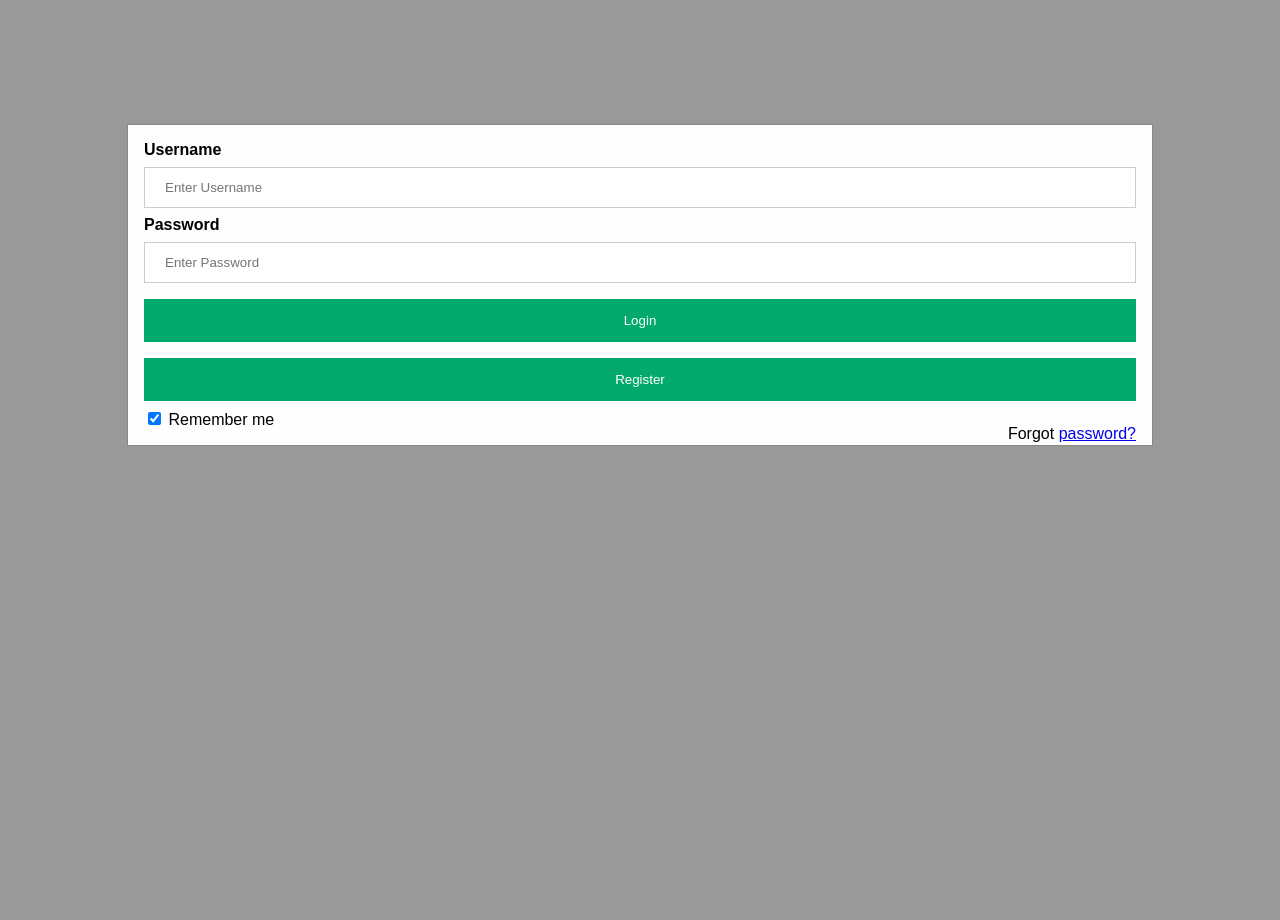
After one commit to benjosephcheruvaippil/ManeedSocietyApp, a Django app: page / in a window 1280 px wide. The commit adds this page. Run offline with Django 4.2, Linux system fonts and the light colour scheme.

Commit message:
sessions

```diff
--- /dev/null
+++ b/loanapp/authentication.py
@@ -0,0 +1,61 @@
+from datetime import datetime
+import re
+from django.http import HttpResponse
+from django.contrib.auth import authenticate
+from django.contrib.auth.models import User
+from django.shortcuts import redirect, render
+from django.views.decorators.csrf import csrf_exempt
+
+
+def login(request):
+    if request.method=="POST":
+        try:
+            usernameInput = request.POST["username"]
+            passwordInput = request.POST["password"]
+
+            if request.POST.get("Register"):
+                result=register(request)
+                if result=="success":
+                    return render(request,"index.html",{"usercreated_message":"User registered succesfully"})
+
+            if usernameInput == "" or passwordInput == "":
+                return HttpResponse({"GetToken": "invalid"})
+
+            # user = authenticate(username=usernameInput, password=passwordInput)
+            # user=User.objects.filter(username=usernameInput,password=passwordInput).get()
+            user=authenticate(username=usernameInput,password=passwordInput)
+
+            if not user:
+                return render(request,"index.html")
+            # token = Token.objects.get_or_create(user=user)
+
+            # request.session["tokenValue"]=token
+
+            request.session['username']=usernameInput
+
+            return render(request,"home-view.html")
+        except:
+            return render(request,"index.html")
+
+    return render(request,"index.html")
+
+
+def register(request):
+    usernameInput = request.POST["username"]
+    passwordInput = request.POST["password"]
+
+    # user=authenticate(username=username,password=password)
+
+    new_user = User.objects.create_user(
+        username=usernameInput, password=passwordInput,last_login=datetime.now())
+
+    # token,_ = Token.objects.get_or_create(user=new_user)
+    return "success"
+    # return render(request,"index.html",{"usercreated_message":"User registered succesfully"})
+
+def logout(request):
+    if request.session.has_key('username'):
+        request.session.flush()
+        return redirect('')
+    else:
+        return redirect('')
--- a/loanapp/templates/home-view.html
+++ b/loanapp/templates/home-view.html
@@ -9,7 +9,7 @@
 </head>
 <body>
 
-<h2>Maneed Cooperative Society</h2>
+<h2>Maneed Cooperative Society  <a class="btn btn-primary" href="/logout">Logout</a></h2>
 <!-- <p>Click on the buttons inside the tabbed menu:</p> -->
 
 <div class="tab">
--- /dev/null
+++ b/loanapp/templates/index.html
@@ -0,0 +1,207 @@
+<!DOCTYPE html>
+<html>
+   <head>
+      <meta name="viewport" content="width=device-width, initial-scale=1">
+      <script src="https://ajax.googleapis.com/ajax/libs/jquery/3.6.0/jquery.min.js"></script>
+      <style>
+         body {font-family: Arial, Helvetica, sans-serif;}
+         /* Full-width input fields */
+         input[type=text], input[type=password] {
+         width: 100%;
+         padding: 12px 20px;
+         margin: 8px 0;
+         display: inline-block;
+         border: 1px solid #ccc;
+         box-sizing: border-box;
+         }
+         /* Set a style for all buttons */
+         button {
+         background-color: #04AA6D;
+         color: white;
+         padding: 14px 20px;
+         margin: 8px 0;
+         border: none;
+         cursor: pointer;
+         width: 100%;
+         }
+         button:hover {
+         opacity: 0.8;
+         }
+         /* Extra styles for the cancel button */
+         .cancelbtn {
+         width: auto;
+         padding: 10px 18px;
+         background-color: #f44336;
+         }
+         /* Center the image and position the close button */
+         .imgcontainer {
+         text-align: center;
+         margin: 24px 0 12px 0;
+         position: relative;
+         }
+         img.avatar {
+         width: 40%;
+         border-radius: 50%;
+         }
+         .container {
+         padding: 16px;
+         }
+         span.psw {
+         float: right;
+         padding-top: 16px;
+         }
+         /* The Modal (background) */
+         .modal {
+         display: none; /* Hidden by default */
+         position: fixed; /* Stay in place */
+         z-index: 1; /* Sit on top */
+         left: 0;
+         top: 0;
+         width: 100%; /* Full width */
+         height: 100%; /* Full height */
+         overflow: auto; /* Enable scroll if needed */
+         background-color: rgb(0,0,0); /* Fallback color */
+         background-color: rgba(0,0,0,0.4); /* Black w/ opacity */
+         padding-top: 60px;
+         }
+         /* Modal Content/Box */
+         .modal-content {
+         background-color: #fefefe;
+         margin: 5% auto 15% auto; /* 5% from the top, 15% from the bottom and centered */
+         border: 1px solid #888;
+         width: 80%; /* Could be more or less, depending on screen size */
+         }
+         /* The Close Button (x) */
+         .close {
+         position: absolute;
+         right: 25px;
+         top: 0;
+         color: #000;
+         font-size: 35px;
+         font-weight: bold;
+         }
+         .close:hover,
+         .close:focus {
+         color: red;
+         cursor: pointer;
+         }
+         /* Add Zoom Animation */
+         .animate {
+         -webkit-animation: animatezoom 0.6s;
+         animation: animatezoom 0.6s
+         }
+         @-webkit-keyframes animatezoom {
+         from {-webkit-transform: scale(0)}
+         to {-webkit-transform: scale(1)}
+         }
+         @keyframes animatezoom {
+         from {transform: scale(0)}
+         to {transform: scale(1)}
+         }
+         #id01{
+         display: block;
+         }
+         /* Change styles for span and cancel button on extra small screens */
+         @media screen and (max-width: 300px) {
+         span.psw {
+         display: block;
+         float: none;
+         }
+         .cancelbtn {
+         width: 100%;
+         }
+         }
+      </style>
+   </head>
+   <body>
+      <div id="id01" class="modal">
+         <form class="modal-content" action="{% url '' %}" method="post">
+          {% csrf_token %}
+            <div class="container">
+               <label for="uname"><b>Username</b></label>
+               <input type="text" id="txtUser" placeholder="Enter Username" name="username" required>
+               <label for="psw"><b>Password</b></label>
+               <input type="password" id="txtPassword" placeholder="Enter Password" name="password" required>
+               <button type="submit" id="btnLogin" name="Login" value="Login">Login</button>
+               <!-- <input type="submit" value="Login"> -->
+               <button type="submit" id="btnRegister" name="Register" value="Register">Register</button>
+               <label>
+               <input type="checkbox" checked="checked" name="remember"> Remember me
+               </label>
+               <span class="psw">Forgot <a href="#">password?</a></span>
+            </div>
+         <!-- <div class="container" style="background-color:#f1f1f1">
+            <button type="button" onclick="document.getElementById('id01').style.display='none'" class="cancelbtn">Cancel</button>
+            <span class="psw">Forgot <a href="#">password?</a></span>
+            </div> -->
+         </form>
+      </div>
+      <script>
+          $(document).ready(function(){
+            var usercreated='{{usercreated_message}}';
+            if(usercreated!="" && usercreated!=null){
+            alert(usercreated);
+            }
+
+        //      $("#btnLogin").click(function(){
+
+        //         var request= $.ajax({
+        //         type:"POST",
+        //         //url:"https://authentication-appdemo.herokuapp.com/api/login",
+        //         url:"https://authentication-appdemo.herokuapp.com/api/login",
+        //         contentType:"application/json; charset=utf-8",
+        //         data:JSON.stringify({'username':$("#txtUser").val(),'password':$("#txtPassword").val()}),
+        //         dataType:"json",
+        //         success:function(response){
+        //             if(response.GetToken=="invalid"){
+        //                 alert("login failed");
+        //                 localStorage.setItem("TokenValue",response.Gettoken);
+        //             }
+        //             else if(response.GetToken!=""){
+        //                 localStorage.setItem("TokenValue",response.GetToken);
+        //                 window.location.href="home.html";
+
+        //             }
+        //         },
+        //         failure:function(response){
+        //          alert("failure");
+        //         },
+        //         error:function(response){
+        //          alert("error");
+        //         }
+        //     })
+        //      })
+
+        //      $("#btnRegister").click(function(){
+
+        //  var request= $.ajax({
+        //  type:"POST",
+        //  //url:"https://authentication-appdemo.herokuapp.com/api/register",
+        //  url:"https://authentication-appdemo.herokuapp.com/api/register",
+        //  contentType:"application/json; charset=utf-8",
+        //  data:JSON.stringify({'username':$("#txtUser").val(),'password':$("#txtPassword").val()}),
+        //  dataType:"json",
+        //  success:function(response){
+        //      if(response.Token!=""){
+        //          alert("Registration successfull");
+
+        //      }
+        //      else{
+        //          alert("Registration failed");
+        //      }
+        //  },
+        //  failure:function(response){
+        //   alert("failure");
+        //  },
+        //  error:function(response){
+        //   alert("error");
+        //  }
+        //  })
+        //  })
+          })
+
+
+
+      </script>
+   </body>
+</html>
--- a/loanapp/urls.py
+++ b/loanapp/urls.py
@@ -1,6 +1,8 @@
 from django import views
 from django.urls import path,include
-from .views import home_view,RenderHTML
+from loanapp.authentication import login,logout
+from loanapp.views import home_view,RenderHTML
+from . import authentication
 from . import views
 
 from django.conf import settings
@@ -8,8 +10,8 @@ from django.conf.urls.static import static
 
 urlpatterns=[
     path('home-view',views.home_view,name='home-view'),
-    # path('download-loan-agreement',views.DownloadHTMLToPDF,name='download-loan-agreement'),
-    # path('view-pdf',views.ViewPDF.as_view(),name='view-pdf'),
+    path('',authentication.login,name=''),
+    path('logout',authentication.logout,name='logout'),
     path('render-loan-agreement',views.RenderHTML,name='render-loan-agreement'),
 ]
 
--- a/maneedsocietyapp/urls.py
+++ b/maneedsocietyapp/urls.py
@@ -18,5 +18,6 @@ from django.urls import path,include
 
 urlpatterns = [
     path('admin/', admin.site.urls),
+    path('',include('loanapp.urls')),
     path('api/',include('loanapp.urls'))
 ]
```
Also changed, not shown: loanapp/admin.py (+11 -0 lines), loanapp/decorators.py (added, +12 -0 lines), loanapp/views.py (+5 -2 lines), db.sqlite3.
